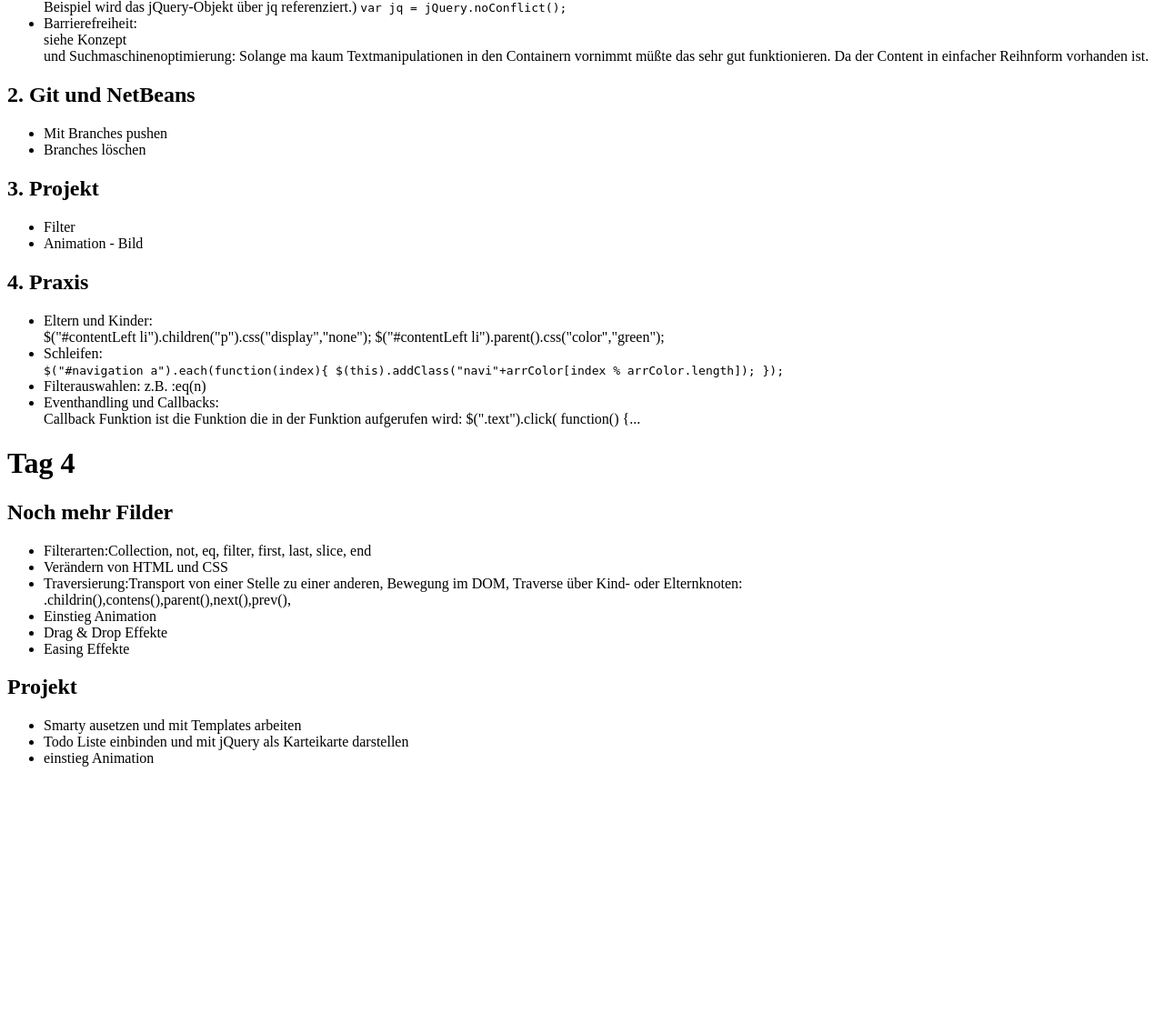
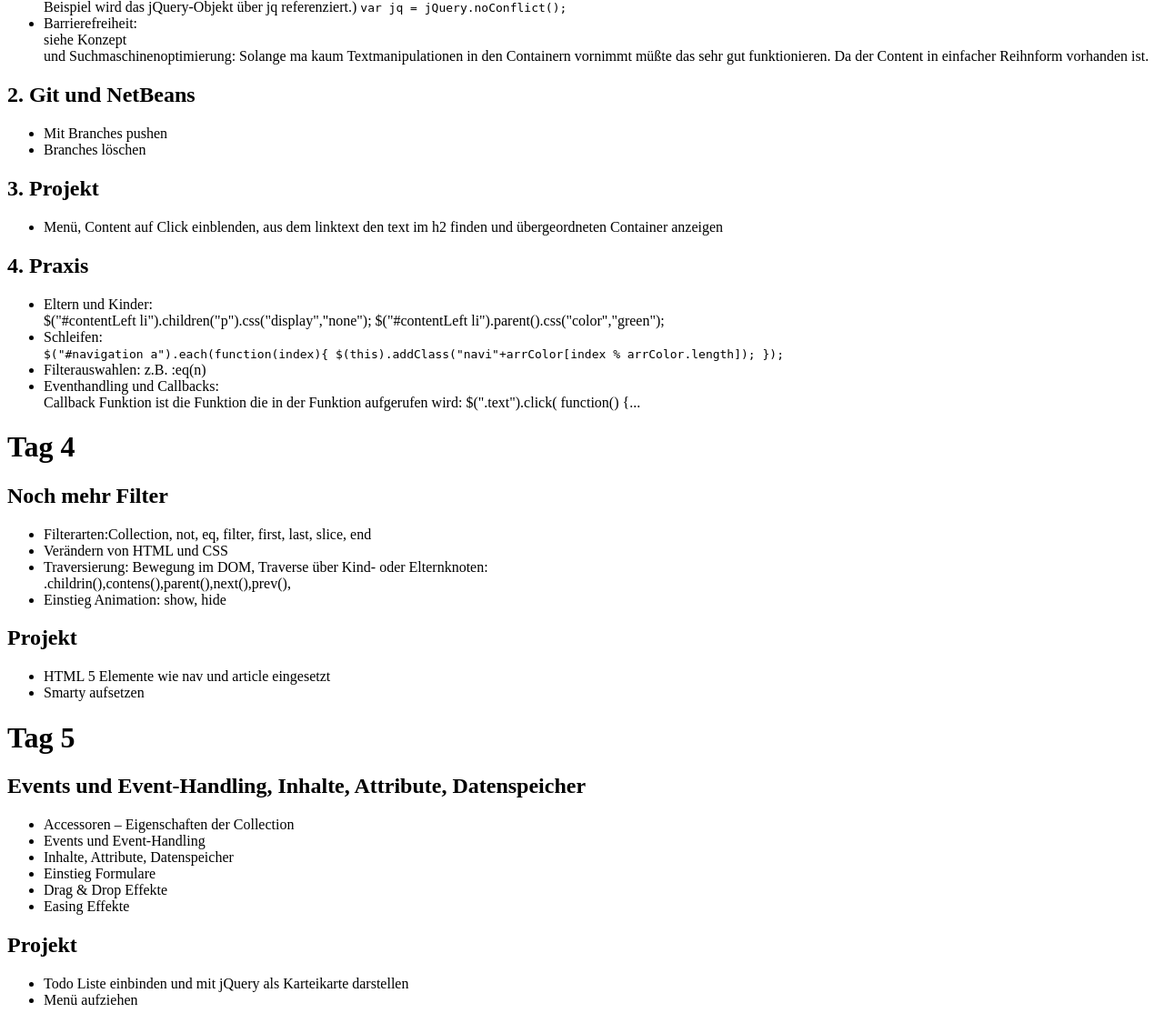
Before and after one commit to susann99/jquery-kurs, a PHP site: page /todo.html in a window 1280 px wide. Shown: the part 1760-2885 px from the top of the page at 91% size. Before the commit the page ends 2603 px from the top, so only its background shows below. Run offline with PHP 8.4, Linux system fonts and the light colour scheme.

Commit message:
Todo für morgen

```diff
--- a/1_T04Traverse_Filter.php
+++ b/1_T04Traverse_Filter.php
@@ -35,7 +35,7 @@
 
         </script>
         <meta http-equiv="Content-Type" content="text/html; charset=windows-1252">
-        <title>Elternteil Tag03</title>
+        <title>Elternteil, children, parent, next, nextAll, prev Tag03/4</title>
     </head>
     <body>
         <a href="index.php">Inhalt</a>
--- a/todo.html
+++ b/todo.html
@@ -102,8 +102,11 @@ Damit ergibt sich die Möglichkeit, HTML-Dokumente zu erstellen, welche auch bei
 </ul>
 <h2>3. Projekt</h2>
 <ul>
-	<li>Filter</li>
-	<li>Animation - Bild</li>
+	<li>
+            Menü, Content auf Click einblenden,
+            aus dem linktext den text im h2 finden
+            und übergeordneten Container anzeigen
+        </li>
 </ul>
 <h2>4. Praxis</h2>
 <ul>
@@ -127,29 +130,42 @@ Damit ergibt sich die Möglichkeit, HTML-Dokumente zu erstellen, welche auch bei
         </li>
 </ul>
 <h1>Tag 4</h1>
-<h2>Noch mehr Filder</h2>
+<h2>Noch mehr Filter</h2>
 <ul>
 	<li>Filterarten:Collection, not, eq, filter, first, last, slice, end</li>
         <li>Verändern von HTML und CSS</li>
-        <li>Traversierung:Transport von einer Stelle zu einer anderen, Bewegung im DOM,
+        <li>Traversierung: Bewegung im DOM,
             Traverse über Kind- oder Elternknoten:<br>
             .childrin(),contens(),parent(),next(),prev(),
         </li>
-        <li>Einstieg Animation</li>
+        <li>Einstieg Animation: show, hide</li>
+</ul>
+<h2>Projekt</h2>
+<ul>
+        <li>
+            HTML 5 Elemente wie nav und article eingesetzt
+        </li>
+        <li>
+            Smarty aufsetzen
+        </li>
+</ul>
+<h1>Tag 5</h1>
+<h2>Events und Event-Handling,  Inhalte, Attribute, Datenspeicher</h2>
+<ul>
+	<li>Accessoren – Eigenschaften der Collection</li>
+        <li>Events und Event-Handling</li>
+        <li>Inhalte, Attribute, Datenspeicher</li>
+        <li>Einstieg Formulare</li>
         <li>Drag & Drop Effekte</li>
         <li>Easing Effekte</li>
 </ul>
 <h2>Projekt</h2>
 <ul>
-	<li>
-            Smarty ausetzen und mit Templates arbeiten
-        </li>
         <li>
             Todo Liste einbinden und mit jQuery als Karteikarte darstellen
         </li>
-        <li>
-            einstieg Animation
-        </li>
+        <li>Menü aufziehen</li>
 </ul>
+
 </body>
 </html>
```
Also changed, not shown: index.php (+5 -5 lines).
